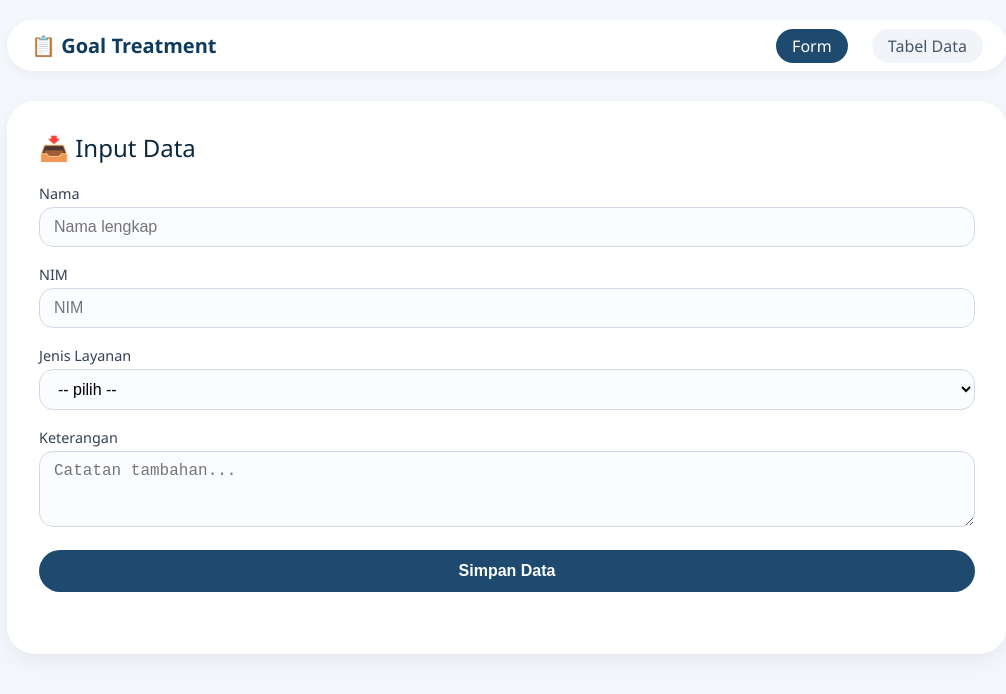
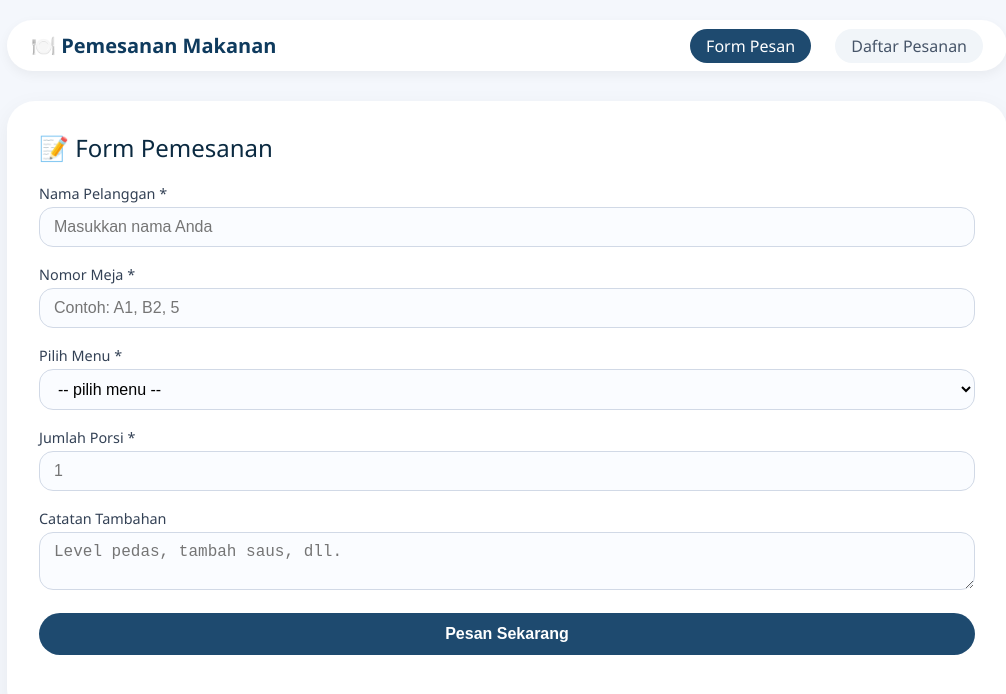
Before and after one commit to hendrilol2005/Treatment-2, a plain HTML site: page index.html in a window 1280 px wide. Shown: the whole page, without its empty margins (133-1139 px from the left). Drawn offline with Linux system fonts and the light colour scheme.

Commit message:
Update index.html
Replaced the goal treatment page with a food ordering page, including form and table for orders.

```diff
--- a/index.html
+++ b/index.html
@@ -3,75 +3,95 @@
 <head>
   <meta charset="UTF-8" />
   <meta name="viewport" content="width=device-width, initial-scale=1.0" />
-  <title>Goal Treatment · Input Data</title>
+  <title>Pemesanan Makanan</title>
   <link rel="stylesheet" href="style.css" />
 </head>
 <body>
 
+  <!-- MODAL NOTIFIKASI -->
+  <div id="notificationModal" class="modal-overlay" style="display: none;">
+    <div class="modal-box">
+      <div class="modal-header">
+        <span class="modal-icon">⚠️</span>
+        <h3>Perhatian</h3>
+      </div>
+      <div class="modal-body" id="modalBody"></div>
+      <div class="modal-footer">
+        <button id="modalOkBtn" class="btn-modal-ok">OK</button>
+      </div>
+    </div>
+  </div>
+
   <!-- NAVIGASI -->
   <nav class="navbar">
-    <span class="brand">📋 Goal Treatment</span>
+    <span class="brand">🍽️ Pemesanan Makanan</span>
     <div class="nav-links">
-      <a href="#" id="navForm" class="active">Form</a>
-      <a href="#" id="navTable">Tabel Data</a>
+      <a href="#" id="navForm" class="active">Form Pesan</a>
+      <a href="#" id="navTable">Daftar Pesanan</a>
     </div>
   </nav>
 
-  <!-- ===== HALAMAN FORM ===== -->
+  <!-- FORM -->
   <section id="pageForm" class="page active-page">
     <div class="card form-card">
-      <h2>📥 Input Data</h2>
-      <form id="dataForm">
+      <h2>📝 Form Pemesanan</h2>
+      <form id="dataForm" novalidate>
         <div class="form-group">
-          <label for="nama">Nama</label>
-          <input type="text" id="nama" placeholder="Nama lengkap" required />
+          <label for="nama">Nama Pelanggan <span class="required">*</span></label>
+          <input type="text" id="nama" placeholder="Masukkan nama Anda" />
         </div>
         <div class="form-group">
-          <label for="nim">NIM</label>
-          <input type="text" id="nim" placeholder="NIM" required />
+          <label for="meja">Nomor Meja <span class="required">*</span></label>
+          <input type="text" id="meja" placeholder="Contoh: A1, B2, 5" />
         </div>
         <div class="form-group">
-          <label for="layanan">Jenis Layanan</label>
-          <select id="layanan" required>
-            <option value="">-- pilih --</option>
-            <option value="Konsultasi">Konsultasi</option>
-            <option value="Bimbingan">Bimbingan</option>
-            <option value="Pelatihan">Pelatihan</option>
-            <option value="Lainnya">Lainnya</option>
+          <label for="menu">Pilih Menu <span class="required">*</span></label>
+          <select id="menu">
+            <option value="">-- pilih menu --</option>
+            <option value="Nasi Goreng">🍛 Nasi Goreng</option>
+            <option value="Mie Ayam">🍜 Mie Ayam</option>
+            <option value="Sate Ayam">🍢 Sate Ayam</option>
+            <option value="Bakso">🥣 Bakso</option>
+            <option value="Es Teh Manis">🧋 Es Teh Manis</option>
+            <option value="Jus Jeruk">🍊 Jus Jeruk</option>
+            <option value="Kopi Hitam">☕ Kopi Hitam</option>
           </select>
         </div>
         <div class="form-group">
-          <label for="keterangan">Keterangan</label>
-          <textarea id="keterangan" rows="3" placeholder="Catatan tambahan..."></textarea>
+          <label for="jumlah">Jumlah Porsi <span class="required">*</span></label>
+          <input type="number" id="jumlah" placeholder="1" min="1" />
         </div>
-        <button type="submit" class="btn-primary">Simpan Data</button>
+        <div class="form-group">
+          <label for="catatan">Catatan Tambahan</label>
+          <textarea id="catatan" rows="2" placeholder="Level pedas, tambah saus, dll."></textarea>
+        </div>
+        <button type="submit" class="btn-primary">Pesan Sekarang</button>
       </form>
       <div id="formMessage" class="message"></div>
     </div>
   </section>
 
-  <!-- ===== HALAMAN TABEL ===== -->
+  <!-- TABEL -->
   <section id="pageTable" class="page">
     <div class="card table-card">
-      <h2>📊 Data Tersimpan</h2>
+      <h2>📋 Daftar Pesanan</h2>
       <div class="table-wrapper">
         <table id="dataTable">
           <thead>
             <tr>
               <th>No</th>
               <th>Nama</th>
-              <th>NIM</th>
-              <th>Jenis Layanan</th>
-              <th>Keterangan</th>
+              <th>Meja</th>
+              <th>Menu</th>
+              <th>Jumlah</th>
+              <th>Catatan</th>
               <th>Aksi</th>
             </tr>
           </thead>
-          <tbody id="tableBody">
-            <!-- data akan diisi oleh JavaScript -->
-          </tbody>
+          <tbody id="tableBody"></tbody>
         </table>
       </div>
-      <p id="emptyMessage" class="empty-msg">Belum ada data. Silakan input data di halaman Form.</p>
+      <p id="emptyMessage" class="empty-msg">Belum ada pesanan. Silakan pesan di halaman Form.</p>
     </div>
   </section>
 
```
